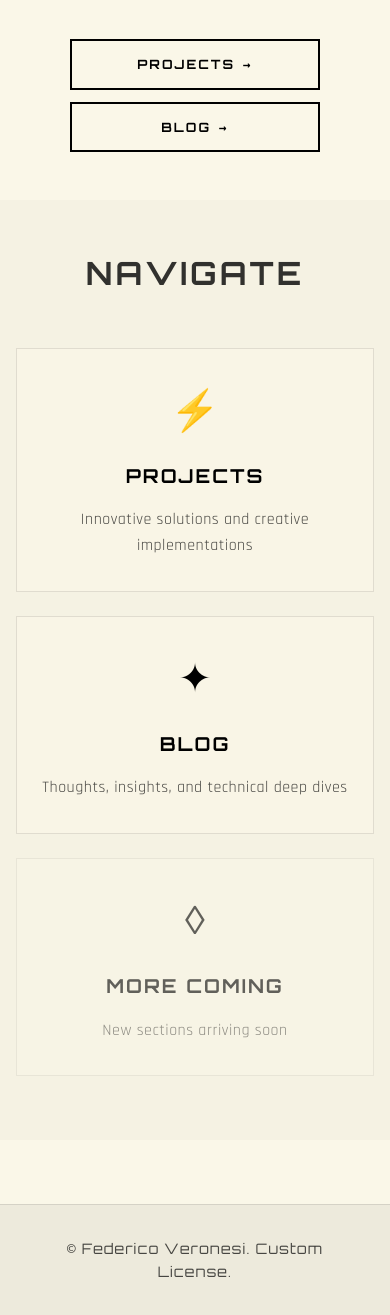
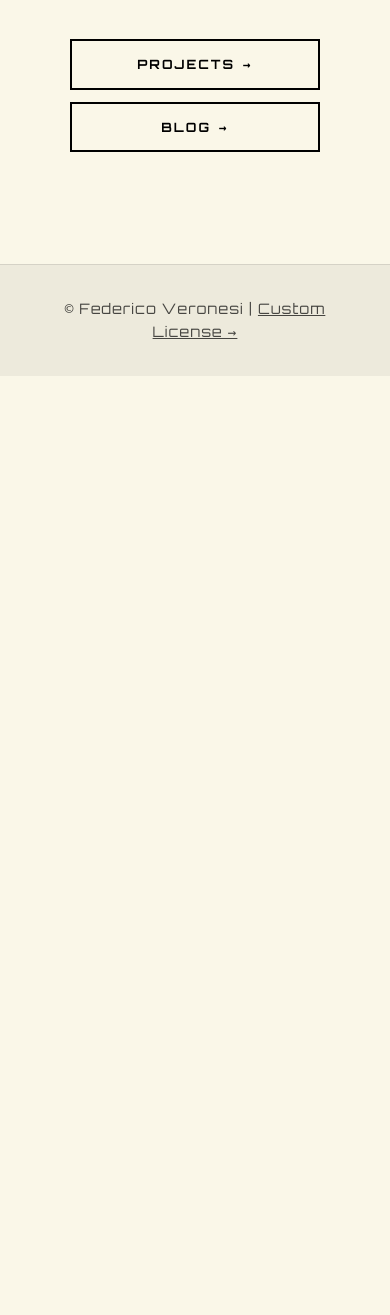
Before and after one commit to fredneedsausername/New-Personal-Website, a Flask app: page / in a window 390 px wide. Shown: the part 742-2057 px from the top of the page. After the commit the page ends 1118 px from the top, so only its background shows below. Run offline with Flask 3, Linux system fonts and the light colour scheme.

Commit message:
Aestethical adjustments

```diff
--- a/static/css/base.css
+++ b/static/css/base.css
@@ -193,6 +193,15 @@ a {
     color: rgba(0, 0, 0, 0.7);
 }
 
+.license-link {
+    text-decoration: underline;
+    transition: color 0.3s ease;
+}
+
+.license-link:hover {
+    color: rgba(0, 0, 0, 0.9);
+}
+
 /* === UTILITY CLASSES === */
 .container {
     max-width: 1200px;
--- a/static/css/home.css
+++ b/static/css/home.css
@@ -181,143 +181,6 @@
     transform: translateX(5px);
 }
 
-/* Floating Elements */
-.floating-elements {
-    position: absolute;
-    top: 0;
-    left: 0;
-    width: 100%;
-    height: 100%;
-    pointer-events: none;
-    z-index: 0;
-}
-
-.float-element {
-    position: absolute;
-    background: rgba(0, 0, 0, 0.03);
-    border-radius: 50%;
-}
-
-.float-1 {
-    width: 120px;
-    height: 120px;
-    top: 20%;
-    right: 10%;
-    animation: float 6s ease-in-out infinite;
-}
-
-.float-2 {
-    width: 80px;
-    height: 80px;
-    bottom: 30%;
-    left: 5%;
-    animation: float 8s ease-in-out infinite reverse;
-}
-
-.float-3 {
-    width: 60px;
-    height: 60px;
-    top: 60%;
-    right: 20%;
-    animation: float 10s ease-in-out infinite;
-}
-
-/* Quick Navigation Section */
-.quick-nav-section {
-    padding: 4rem 0 6rem;
-    background: rgba(0, 0, 0, 0.02);
-}
-
-.quick-nav-container {
-    max-width: 1200px;
-    margin: 0 auto;
-    padding: 0 2rem;
-    text-align: center;
-}
-
-.section-title {
-    font-family: 'Orbitron', monospace;
-    font-weight: 700;
-    font-size: 2rem;
-    letter-spacing: 3px;
-    margin-bottom: 3rem;
-    color: rgba(0, 0, 0, 0.8);
-}
-
-.quick-nav-grid {
-    display: grid;
-    grid-template-columns: repeat(auto-fit, minmax(300px, 1fr));
-    gap: 2rem;
-    margin-top: 2rem;
-}
-
-.quick-nav-card {
-    background: rgba(250, 247, 232, 0.8);
-    border: 1px solid rgba(0, 0, 0, 0.1);
-    padding: 2.5rem 2rem;
-    transition: all 0.3s cubic-bezier(0.4, 0, 0.2, 1);
-    position: relative;
-    overflow: hidden;
-    text-align: center;
-}
-
-.quick-nav-card::before {
-    content: '';
-    position: absolute;
-    top: 0;
-    left: -100%;
-    width: 100%;
-    height: 100%;
-    background: linear-gradient(90deg, transparent, rgba(0, 0, 0, 0.05), transparent);
-    transition: left 0.6s ease;
-}
-
-.quick-nav-card:hover::before {
-    left: 100%;
-}
-
-.quick-nav-card:hover {
-    transform: translateY(-8px);
-    box-shadow: 0 15px 40px rgba(0, 0, 0, 0.1);
-    border-color: rgba(0, 0, 0, 0.2);
-}
-
-.card-icon {
-    font-size: 2.5rem;
-    margin-bottom: 1rem;
-    display: block;
-    transition: transform 0.3s ease;
-}
-
-.quick-nav-card:hover .card-icon {
-    transform: scale(1.1) rotate(5deg);
-}
-
-.card-title {
-    font-family: 'Orbitron', monospace;
-    font-weight: 700;
-    font-size: 1.2rem;
-    letter-spacing: 2px;
-    margin-bottom: 1rem;
-    color: #000;
-}
-
-.card-description {
-    font-size: 1rem;
-    color: rgba(0, 0, 0, 0.7);
-    line-height: 1.6;
-}
-
-.coming-soon {
-    opacity: 0.6;
-    cursor: default;
-}
-
-.coming-soon:hover {
-    transform: none;
-    box-shadow: none;
-}
-
 /* === RESPONSIVE DESIGN === */
 @media (max-width: 968px) {
     .hero-container {
@@ -333,11 +196,6 @@
 
     .hero-actions {
         text-align: center;
-    }
-
-    .quick-nav-grid {
-        grid-template-columns: 1fr;
-        gap: 1.5rem;
     }
 }
 
@@ -365,18 +223,6 @@
     .action-btn {
         padding: 0.8rem 1.5rem;
         font-size: 0.8rem;
-    }
-
-    .quick-nav-section {
-        padding: 3rem 0 4rem;
-    }
-
-    .quick-nav-container {
-        padding: 0 1rem;
-    }
-
-    .quick-nav-card {
-        padding: 2rem 1.5rem;
     }
 }
 
--- a/static/js/base.js
+++ b/static/js/base.js
@@ -128,39 +128,8 @@ function initHeaderScroll() {
 
 // === THEME AND VISUAL EFFECTS === //
 function initThemeEffects() {
-    // Add parallax effect to floating elements
-    initParallaxEffect();
-
     // Initialize intersection observer for animations
     initScrollAnimations();
-}
-
-function initParallaxEffect() {
-    const floatingElements = document.querySelectorAll('.float-element');
-
-    if (floatingElements.length === 0) return;
-
-    function updateParallax() {
-        const scrolled = window.pageYOffset;
-        const rate = scrolled * -0.5;
-
-        floatingElements.forEach((element, index) => {
-            const speed = (index + 1) * 0.3;
-            element.style.transform = `translateY(${rate * speed}px)`;
-        });
-    }
-
-    // Throttled parallax update
-    let ticking = false;
-    function requestParallaxUpdate() {
-        if (!ticking) {
-            requestAnimationFrame(updateParallax);
-            ticking = true;
-            setTimeout(() => { ticking = false; }, 16);
-        }
-    }
-
-    window.addEventListener('scroll', requestParallaxUpdate);
 }
 
 function initScrollAnimations() {
@@ -183,7 +152,7 @@ function initScrollAnimations() {
     }, observerOptions);
 
     // Observe elements that should animate in
-    const animatedElements = document.querySelectorAll('.quick-nav-card, .hero-content, .section-title');
+    const animatedElements = document.querySelectorAll('.hero-content, .section-title');
     animatedElements.forEach(el => observer.observe(el));
 }
 
--- a/static/js/home.js
+++ b/static/js/home.js
@@ -10,9 +10,7 @@ function initHomePage() {
     initHeroAnimations();
     initProfileImageEffects();
     initActionButtonEffects();
-    initQuickNavEffects();
     initTypingEffect();
-    initMouseTracking();
 }
 
 // === HERO SECTION ANIMATIONS === //
@@ -125,50 +123,6 @@ function initActionButtonEffects() {
     });
 }
 
-// === QUICK NAVIGATION EFFECTS === //
-function initQuickNavEffects() {
-    const quickNavCards = document.querySelectorAll('.quick-nav-card:not(.coming-soon)');
-
-    quickNavCards.forEach((card, index) => {
-        // Intersection Observer for scroll animations
-        const observer = new IntersectionObserver((entries) => {
-            entries.forEach(entry => {
-                if (entry.isIntersecting) {
-                    setTimeout(() => {
-                        entry.target.style.opacity = '1';
-                        entry.target.style.transform = 'translateY(0)';
-                    }, index * 100);
-                }
-            });
-        }, { threshold: 0.1 });
-
-        // Initial state
-        card.style.opacity = '0';
-        card.style.transform = 'translateY(50px)';
-        card.style.transition = 'all 0.6s cubic-bezier(0.4, 0, 0.2, 1)';
-
-        observer.observe(card);
-
-        // Hover tilt effect
-        card.addEventListener('mousemove', function(e) {
-            const rect = this.getBoundingClientRect();
-            const x = e.clientX - rect.left;
-            const y = e.clientY - rect.top;
-            const centerX = rect.width / 2;
-            const centerY = rect.height / 2;
-
-            const rotateX = (y - centerY) / 20;
-            const rotateY = (centerX - x) / 20;
-
-            this.style.transform = `perspective(1000px) rotateX(${rotateX}deg) rotateY(${rotateY}deg) translateY(-8px)`;
-        });
-
-        card.addEventListener('mouseleave', function() {
-            this.style.transform = 'perspective(1000px) rotateX(0deg) rotateY(0deg) translateY(0px)';
-        });
-    });
-}
-
 // === TYPING EFFECT === //
 function initTypingEffect() {
     const heroTitle = document.querySelector('.hero-title');
@@ -201,46 +155,7 @@ function typeText(element, text, speed) {
     }, speed);
 }
 
-// === MOUSE TRACKING === //
-function initMouseTracking() {
-    const floatingElements = document.querySelectorAll('.float-element');
-
-    if (floatingElements.length === 0) return;
-
-    document.addEventListener('mousemove', function(e) {
-        const mouseX = e.clientX / window.innerWidth;
-        const mouseY = e.clientY / window.innerHeight;
-
-        floatingElements.forEach((element, index) => {
-            const speed = (index + 1) * 0.5;
-            const x = (mouseX - 0.5) * speed * 20;
-            const y = (mouseY - 0.5) * speed * 20;
-
-            element.style.transform = `translate(${x}px, ${y}px)`;
-        });
-    });
-}
-
 // === ADVANCED ANIMATIONS === //
-
-// Floating animation for elements
-function addFloatingAnimation(element, duration = 3000, distance = 10) {
-    if (!element) return;
-
-    let start = null;
-    const originalTransform = element.style.transform || 'translateY(0px)';
-
-    function animate(timestamp) {
-        if (!start) start = timestamp;
-        const progress = ((timestamp - start) % duration) / duration;
-        const yOffset = Math.sin(progress * Math.PI * 2) * distance;
-
-        element.style.transform = `${originalTransform} translateY(${yOffset}px)`;
-        requestAnimationFrame(animate);
-    }
-
-    requestAnimationFrame(animate);
-}
 
 // Reveal text animation
 function revealText(element, delay = 0) {
--- a/templates/base.html
+++ b/templates/base.html
@@ -61,7 +61,7 @@
     <!-- Footer -->
     <footer class="main-footer">
         <div class="footer-container">
-            <p class="footer-text">&copy; Federico Veronesi. <a href="{{ url_for('custom_website_license') }}">Custom License</a>.</p>
+            <p class="footer-text">&copy; Federico Veronesi | <a href="{{ url_for('custom_website_license') }}" class="license-link">Custom License →</a></p>
         </div>
     </footer>
 
--- a/templates/home.html
+++ b/templates/home.html
@@ -40,38 +40,6 @@
             </div>
         </div>
     </div>
-
-    <!-- Floating geometric elements for visual interest -->
-    <div class="floating-elements">
-        <div class="float-element float-1"></div>
-        <div class="float-element float-2"></div>
-        <div class="float-element float-3"></div>
-    </div>
-</section>
-
-<!-- Quick navigation section -->
-<section class="quick-nav-section">
-    <div class="quick-nav-container">
-        <h3 class="section-title">NAVIGATE</h3>
-        <div class="quick-nav-grid">
-            <a href="{{ url_for('projects') }}" class="quick-nav-card">
-                <div class="card-icon">⚡</div>
-                <h4 class="card-title">PROJECTS</h4>
-                <p class="card-description">Innovative solutions and creative implementations</p>
-            </a>
-            <a href="{{ url_for('blog') }}" class="quick-nav-card">
-                <div class="card-icon">✦</div>
-                <h4 class="card-title">BLOG</h4>
-                <p class="card-description">Thoughts, insights, and technical deep dives</p>
-            </a>
-            <!-- Future sections can be easily added here -->
-            <div class="quick-nav-card coming-soon">
-                <div class="card-icon">◊</div>
-                <h4 class="card-title">MORE COMING</h4>
-                <p class="card-description">New sections arriving soon</p>
-            </div>
-        </div>
-    </div>
 </section>
 {% endblock %}
 
```
